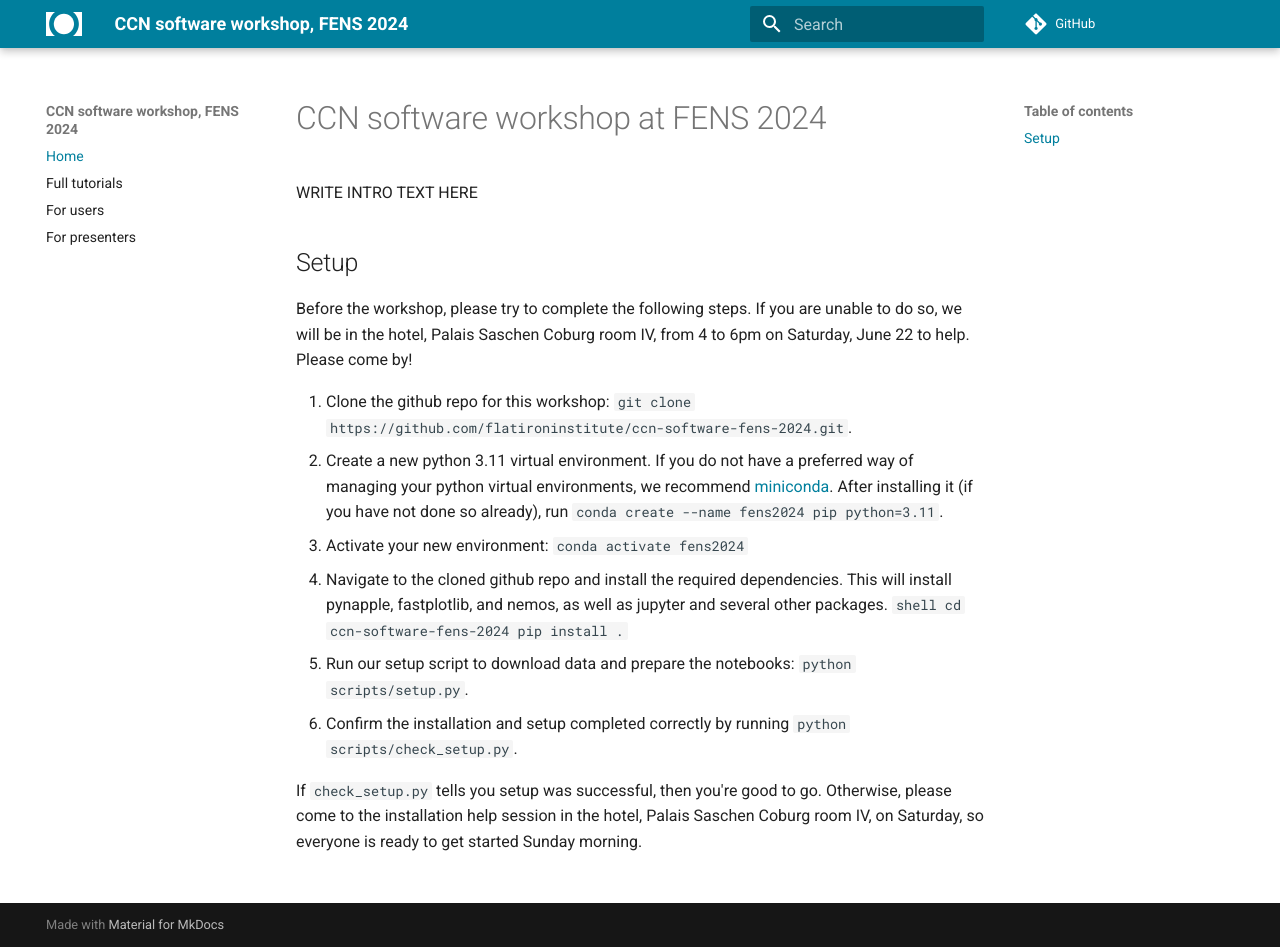
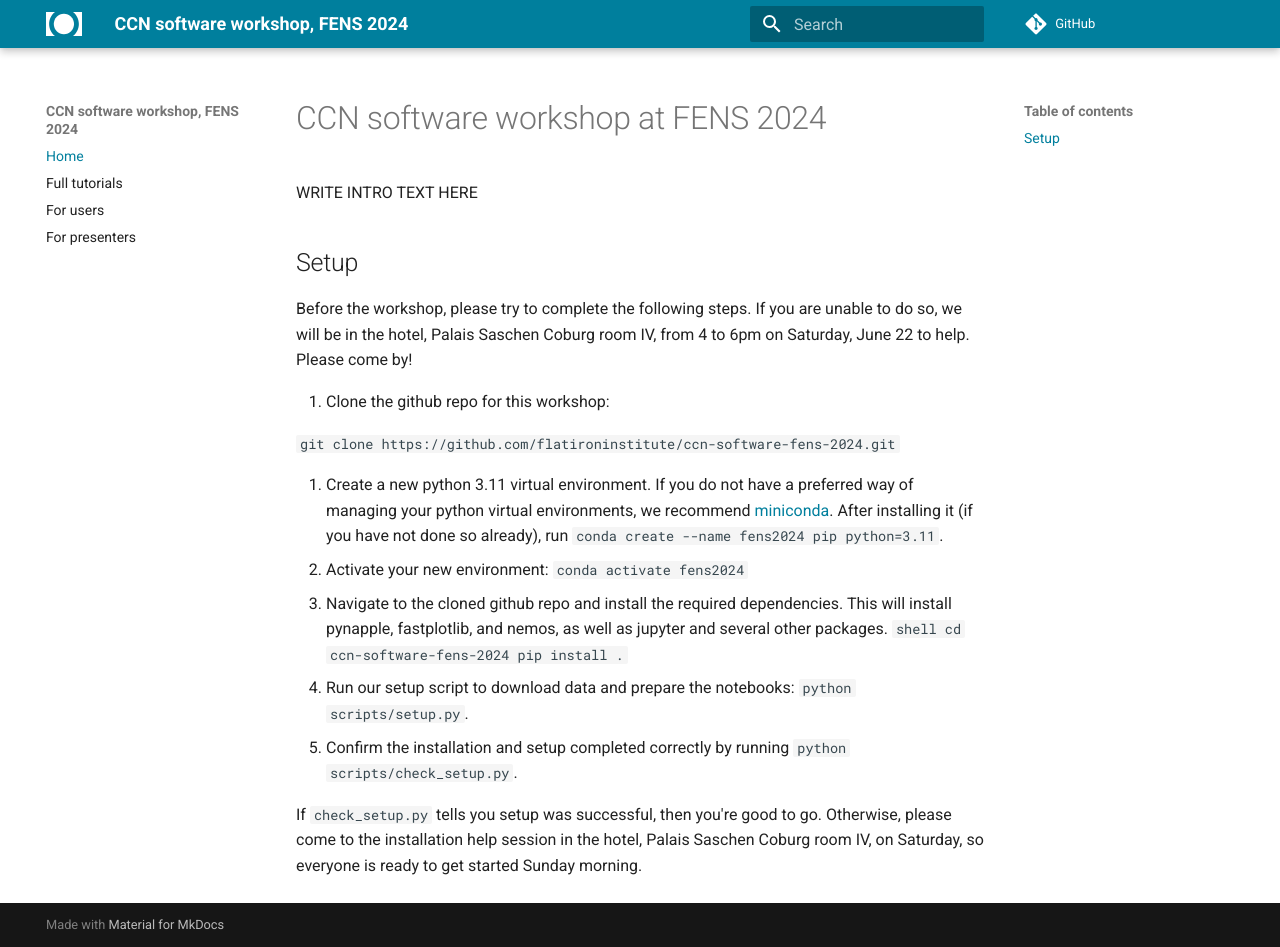
Before and after one commit to flatironinstitute/ccn-software-fens-2024, an MkDocs documentation site: the page built from docs/index.md, in a window 1280 px wide and 947 px high. Built offline with MkDocs 1.6.1 and Material for MkDocs 9.7.7, drawn with Linux system fonts in a browser that asks for light colours; nearby versions of some CDN libraries; library files that are not in the unit come from our copies; comment, search, counter and statistics services are not loaded.

```diff
--- a/docs/index.md
+++ b/docs/index.md
@@ -6,7 +6,10 @@ WRITE INTRO TEXT HERE
 
 Before the workshop, please try to complete the following steps. If you are unable to do so, we will be in the hotel, Palais Saschen Coburg room IV, from 4 to 6pm on Saturday, June 22 to help. Please come by!
 
-1. Clone the github repo for this workshop: `git clone https://github.com/flatironinstitute/ccn-software-fens-2024.git`.
+1. Clone the github repo for this workshop:
+
+`git clone https://github.com/flatironinstitute/ccn-software-fens-2024.git`
+
 2. Create a new python 3.11 virtual environment. If you do not have a preferred way of managing your python virtual environments, we recommend [miniconda](https://docs.anaconda.com/free/miniconda/). After installing it (if you have not done so already), run `conda create --name fens2024 pip python=3.11`.
 3. Activate your new environment: `conda activate fens2024`
 4. Navigate to the cloned github repo and install the required dependencies. This will install pynapple, fastplotlib, and nemos, as well as jupyter and several other packages.
--- a/pyproject.toml
+++ b/pyproject.toml
@@ -43,7 +43,7 @@ dependencies = [
     'scikit-learn',
     'simplejpeg',
     'fastplotlib[notebook]',
-    'pyqt6',
+    'glfw',
     'imageio',
     'pooch',
     'rich',
```
